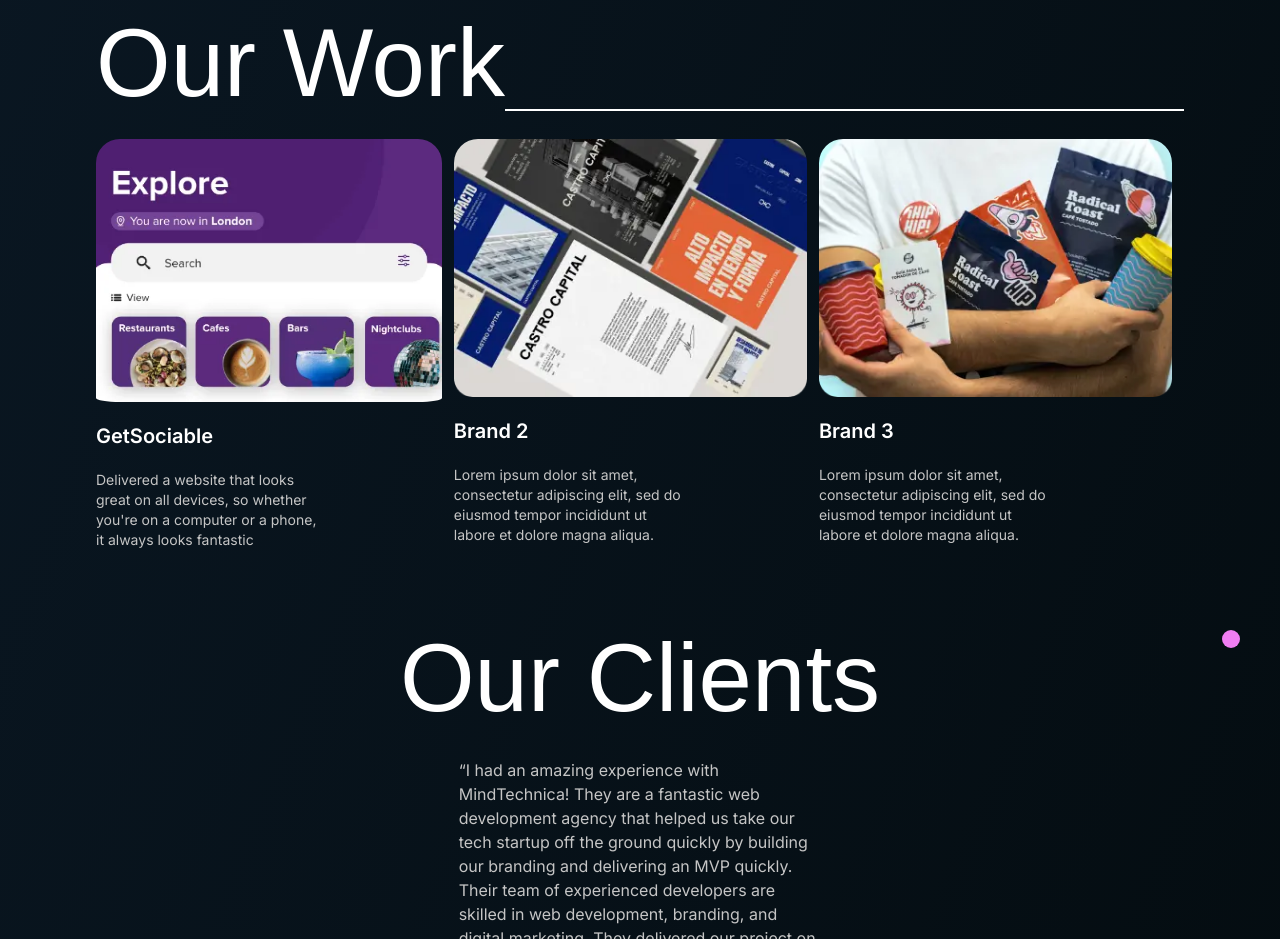
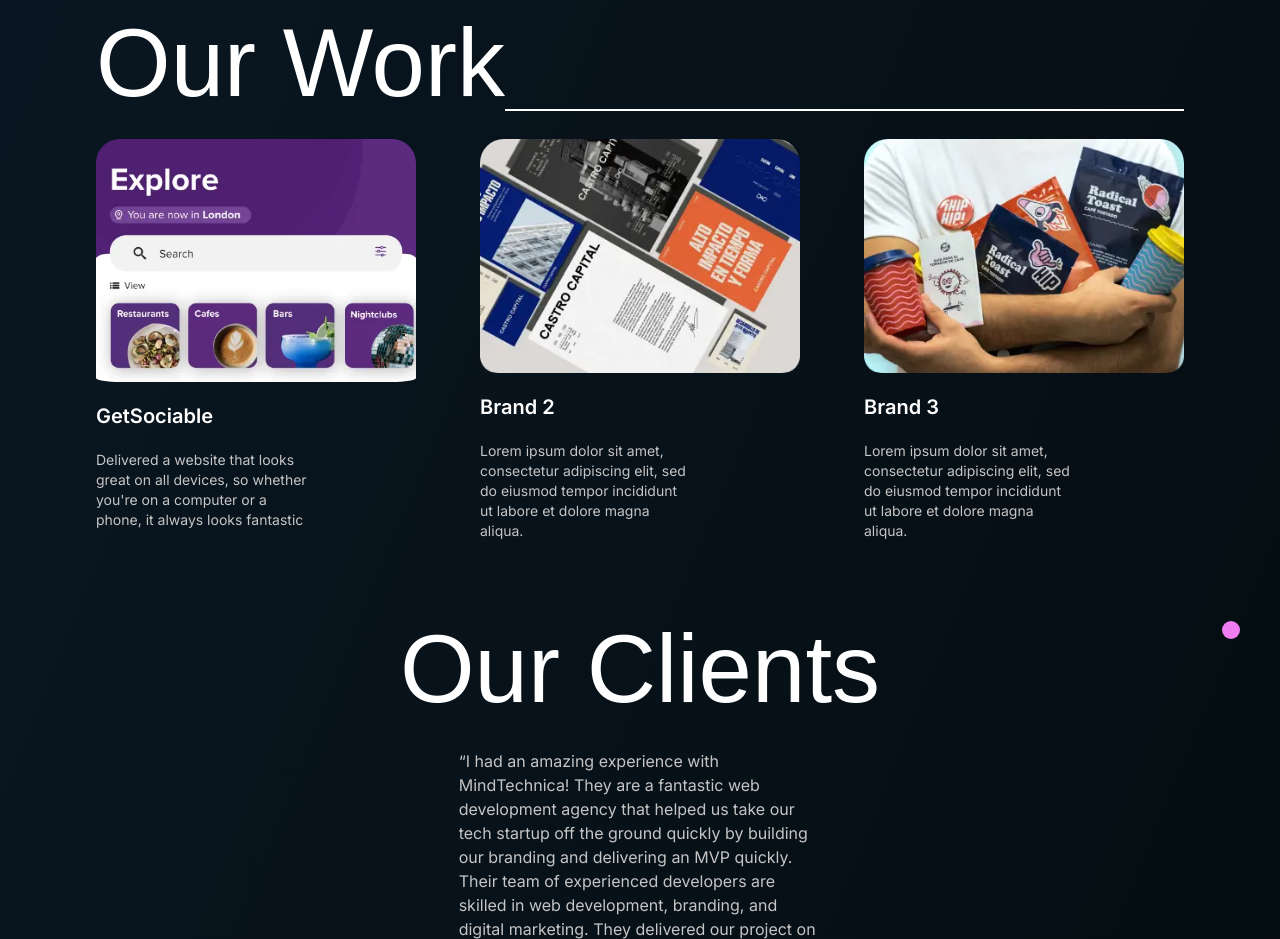
Before and after one commit to AGuerriere/mindtechnica, a Next.js app: page / in a window 1280 px wide. Shown: the part 3040-3979 px from the top of the page. Built offline with nearby package versions, Linux system fonts and the light colour scheme; a web font is replaced by a local one.

Commit message:
aligned evenly items in OurWork

```diff
--- a/src/components/OurWork.tsx
+++ b/src/components/OurWork.tsx
@@ -15,7 +15,7 @@
         />
       </div>
     <SectionTitle title="Our Work"/>
-    <div className="flex justify-evenly">
+    <div className="flex justify-between gap-3">
       <OurWorkItem
         image="/images/brand1.webp"
         brand="GetSociable"
--- a/src/components/OurWorkItem.tsx
+++ b/src/components/OurWorkItem.tsx
@@ -8,11 +8,11 @@
 
 export default function OurWorkItem(props:propsType) {
   return(
-    <div className="flex flex-col items-start w-auto h-auto pr-3">
+    <div className="flex flex-col items-start w-80">
      <Image
         src={props.image}
-        width={370}
-        height={270}
+        width={520}
+        height={380}
         alt="Brand 1"
         // The filler images are already rounded so you might need to fix border raidus to keep same round corners.
         className="pb-5 rounded-md md:rounded-3xl"
```
